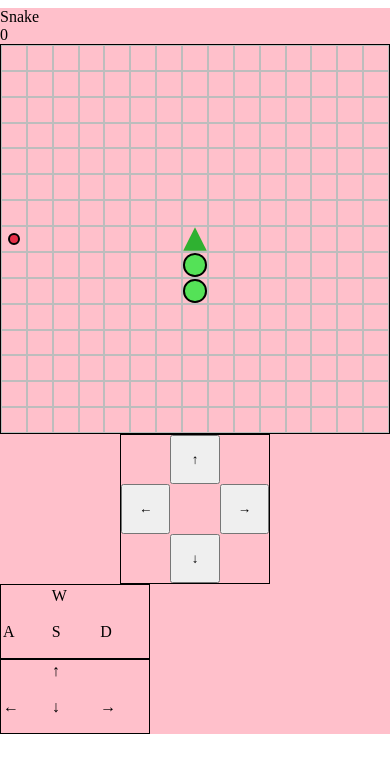
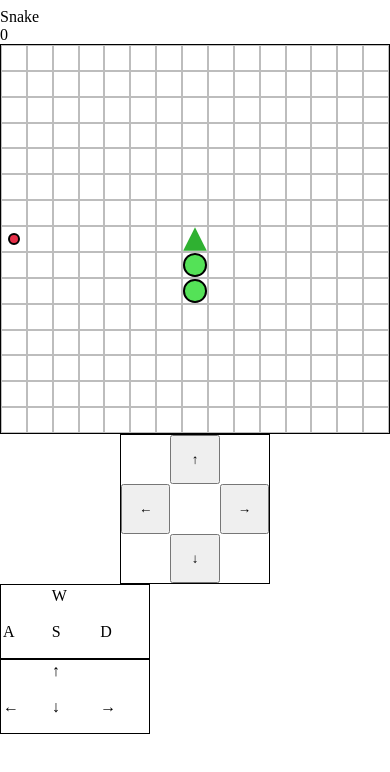
Before and after one commit to JakeBrowning90/snake, a website built with webpack: page src/template.html in a window 390 px wide. Built offline with nearby package versions, Linux system fonts and the light colour scheme.

Commit message:
Remove background colors ahead of mobile test

```diff
--- a/src/styles/style.css
+++ b/src/styles/style.css
@@ -3,17 +3,12 @@
 }
 
 html {
-  /* max-width: 800px; */
-  background-color: white;
-  /* display: flex;
-  justify-content: center; */
 }
 
 body {
   margin-left: auto;
   margin-right: auto;
   max-width: 800px;
-  background-color: pink;
 }
 
 .keyPad {
```
